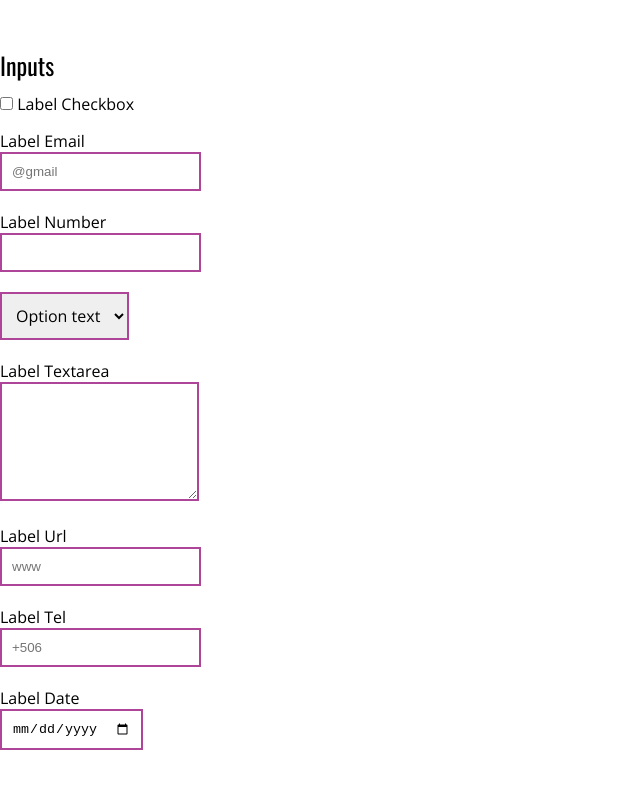
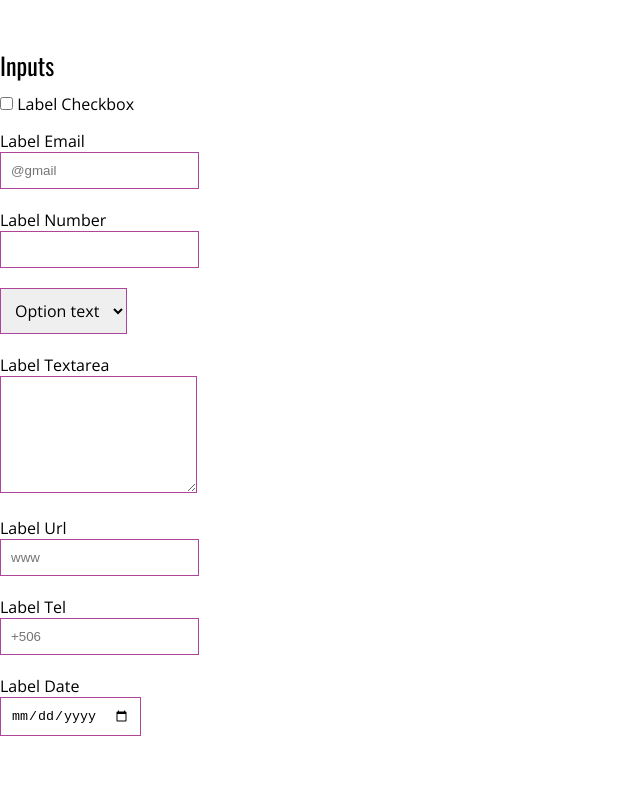
Before and after one commit to jmaciasr/ConversABLE, a plain HTML site: page style-guide/index.html in a window 1280 px wide. Shown: the part 1430-2218 px from the top of the page, without its empty margins (0-640 px from the left). Drawn offline with nearby package versions, Linux system fonts and the light colour scheme; files that its build step writes are made by us from their sources.

Commit message:
boreder inputs

```diff
--- a/style-guide/sass/partials/_inputs.scss
+++ b/style-guide/sass/partials/_inputs.scss
@@ -12,7 +12,7 @@ textarea,
 select {
 	color: #000;
 	box-sizing: border-box;
-    border: 2px solid $conversable-violet;
+    border: 1px solid $conversable-violet;
     padding: 10px;
 
 }
```
